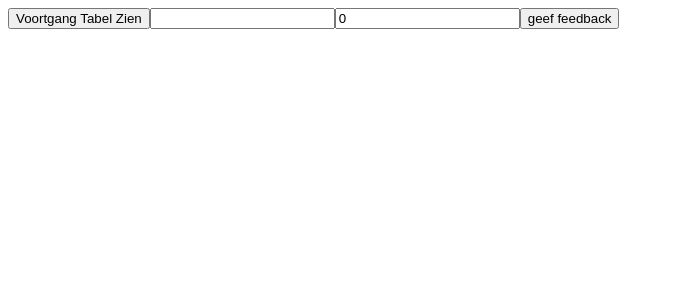
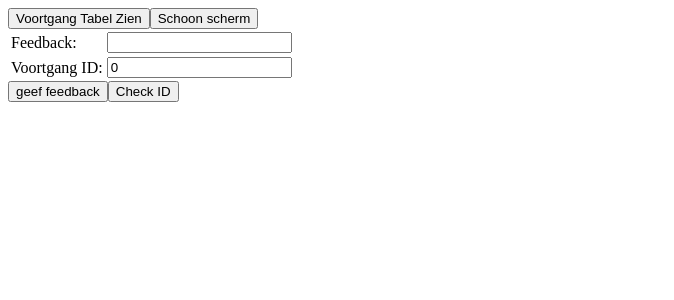
Before and after one commit to DASnoeken/Powerlift_App, an Angular app in the folder Frontend/Powerliften-coach/: page / in a window 1280 px wide. Shown: the top 300 px of the page, without its empty margins (0-674 px from the left). Built offline with nearby package versions, Linux system fonts and the light colour scheme.

Commit message:
Update coach Angular

```diff
--- a/Frontend/Powerliften-coach/src/app/Voortgang/voortgang.component.html
+++ b/Frontend/Powerliften-coach/src/app/Voortgang/voortgang.component.html
@@ -1,12 +1,29 @@
 <input type="button" value="Voortgang Tabel Zien" (click)="vulVoortgangen()">
+<input type="button" value="Schoon scherm" (click)="schoonScherm()"><br>
 
-<input type="text" id="feedback" [(ngModel)]="feedback" (change)="veranderFeedback($event)">
-<input type="text" id="id" [(ngModel)]="id" (change)="veranderID($event)">
-<input type="button" value="geef feedback" (click)="setFeedback(feedback,id)">
+<table>
+    <tr><td>Feedback:</td> <td><input type="text" id="feedback" [(ngModel)]="feedback" (change)="veranderFeedback($event)"></td></tr>
+    <tr><td>Voortgang ID:</td> <td><input type="text" id="id" [(ngModel)]="id" (change)="veranderID($event)"></td></tr>
+</table>
+<input type="button" value="geef feedback" (click)="setFeedback(feedback,id)"><input type="button" value="Check ID" (click)="checkID(id)"><br>
+
+<div id="DivCheckID">
+    <table id="voortgangTabelIDCheck" *ngFor="let v of voortgangenIDCheck">
+            <tr><th>Oefening naam</th><th>Voortgang id</th><th>Gebruikte gewicht</th><th>Aantal reps</th><th>Gevoel</th><th>Feedback</th></tr>
+            <tr>
+            <td>{{v.oefening.naam}}</td>
+            <td>{{v.id}}</td>
+            <td>{{v.gebruiktegewicht}}</td>
+            <td>{{v.liftaantal}}</td>
+            <td>{{v.antwoorden}}</td>
+            <td>{{v.feedback}}</td>
+            </tr>
+    </table>
+</div>
 
 <div id="DeTabel">
 <table id="voortgangTabel" *ngFor="let voortgang of voortgangen">
-    <tr><th>Oefening naam</th><th>Oefening id</th><th>Gebruikte gewicht</th><th>Aantal reps</th><th>Gevoel</th><th>Feedback</th></tr>
+    <tr><th>Oefening naam</th><th>Voortgang id</th><th>Gebruikte gewicht</th><th>Aantal reps</th><th>Gevoel</th><th>Feedback</th></tr>
     <tr *ngFor="let v of voortgang">
             <td>{{v.oefening.naam}}</td>
             <td>{{v.id}}</td>
--- a/Frontend/Powerliften-coach/src/app/Voortgang/voortgang.component.ts
+++ b/Frontend/Powerliften-coach/src/app/Voortgang/voortgang.component.ts
@@ -13,6 +13,7 @@ export class VoortgangComponent{
     voortgangen : Voortgang[] = [];
     feedback : string = '';
     id:number = 0;
+    voortgangenIDCheck : Voortgang[] = [];
     veranderFeedback($event){
         this.feedback = $event.target.value;
     }
@@ -24,10 +25,21 @@ export class VoortgangComponent{
         console.log("constructor VoortgangComponent");
     }
     vulVoortgangen(){
+        this.voortgangen = [];
         this.voortgangService.getAllVoortgang().subscribe(voortgang => this.voortgangen.push(voortgang));
         console.log(this.voortgangen);
     }
     setFeedback(feedback:string,id:number){
         this.voortgangService.geefFeedback(feedback,id).subscribe(feedback => console.log(feedback));
+        this.vulVoortgangen();
+    }
+    checkID(id:number){
+        this.voortgangenIDCheck = [];
+        this.voortgangService.bekijkID(id).subscribe(voortgang => this.voortgangenIDCheck.push(voortgang));
+        console.log(this.voortgangenIDCheck);
+    }
+    schoonScherm(){
+        this.voortgangen=[];
+        this.voortgangenIDCheck=[];
     }
 }
--- a/Frontend/Powerliften-coach/src/app/Voortgang/voortgang.service.ts
+++ b/Frontend/Powerliften-coach/src/app/Voortgang/voortgang.service.ts
@@ -17,6 +17,11 @@ export class VoortgangService{
         return this.http.get<Voortgang>("http://localhost:8082/allVoortgang");
     }
 
+    //GET
+    bekijkID(id:number):Observable<Voortgang>{
+        return this.http.get<Voortgang>("http://localhost:8082/checkID/"+id);
+    }
+
     //POST
     geefFeedback(feedback:string,id:number) : Observable<Voortgang>{
         var voortgangObject = {voortgangObject};
@@ -24,5 +29,6 @@ export class VoortgangService{
         voortgangObject.feedback = feedback;
         return this.http.post<Voortgang>("http://localhost:8082/geefFeedback",JSON.stringify(voortgangObject),this.httpOptions);
     }
+
     constructor(private http: HttpClient){}
 }
```
Also changed, not shown: 1 other file (tests, documents, lock files or other folders).
